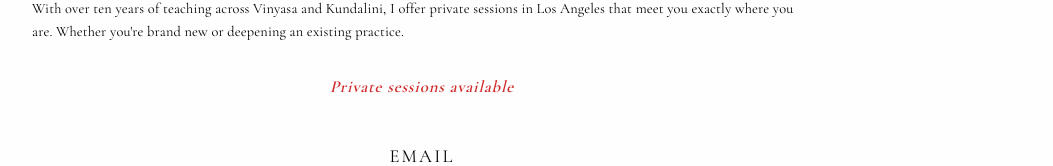
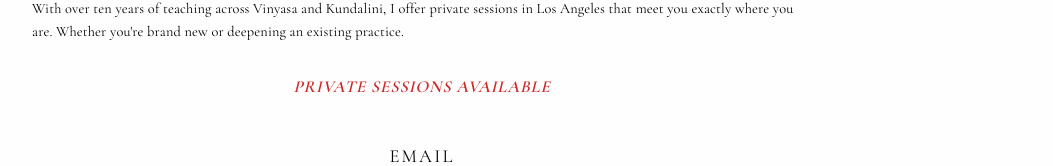
Before and after one commit to lgneubauer/lydiagrace, a Next.js app: page /yoga in a window 1280 px wide. Shown: the part 313-479 px from the top of the page, without its empty margins (218-1271 px from the left). Built offline with nearby package versions, Linux system fonts and the light colour scheme.

Commit message:
edit private session text

```diff
--- a/app/yoga/page.js
+++ b/app/yoga/page.js
@@ -27,7 +27,7 @@ export default async function YogaPage({ searchParams }) {
           </ul>
         </div> */}
 
-        <p className="yoga__availability">Private sessions available</p>
+        <p className="yoga__availability">PRIVATE SESSIONS AVAILABLE</p>
 
         <div className="yoga__contact">
           <p className="yoga__contact-label">Email</p>
```
